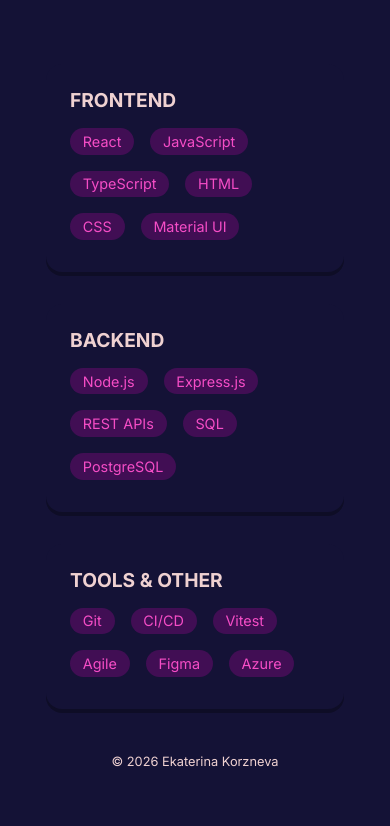
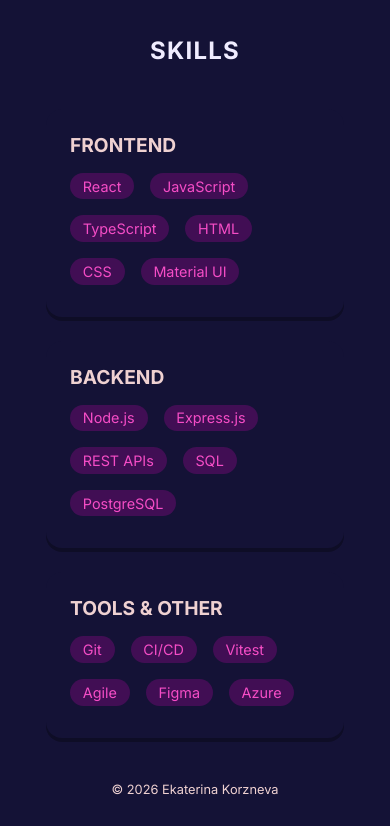
Before and after one commit to Eka1984/Portfolio-web-site, a plain HTML site: page skills.html in a window 390 px wide. Shown: the part 61-887 px from the top of the page. Before the commit the page ends 858 px from the top, so only its background shows below. Drawn offline with Linux system fonts and the light colour scheme.

Commit message:
Add page titles to About, Projects, and Skills sections; update styles for better layout

```diff
--- a/skills.html
+++ b/skills.html
@@ -58,6 +58,7 @@
 
       <section class="main">
         <div class="content-container">
+          <h1 class="page-title">Skills</h1>
           <div class="skills-container">
             <div class="skill-card">
               <h3>Frontend</h3>
--- a/style.css
+++ b/style.css
@@ -73,7 +73,6 @@
     left: 0;
     align-items: center;
     background: #141236;
-
     width: 100%;
     display: none;
   }
@@ -234,12 +233,13 @@
 .project-info h3 {
   font-size: 1.5rem;
   margin: 0;
-  color: #f54dc6;
+  color: #a19be0;
 }
 
 .project-info a {
   color: #efd1d1;
-  text-decoration: none;
+  text-decoration: underline;
+  text-underline-offset: 4px;
 }
 
 .project-info a:hover {
@@ -280,6 +280,8 @@
 
 .content-container {
   display: flex;
+  flex-direction: column;
+  align-items: center;
   flex: 1;
   width: 100%;
   max-width: 1200px;
@@ -329,9 +331,9 @@
 .skills-container {
   display: flex;
   flex-wrap: wrap;
-  gap: 2rem;
+  gap: 1.5rem;
   justify-content: center;
-  margin-top: 3rem;
+  margin-top: 1.5rem;
 }
 
 .skill-card {
@@ -546,3 +548,17 @@
   height: 1px;
   background-color: #4a4668;
 }
+
+.page-title {
+  color: #f0ecff;
+  font-size: clamp(2rem, 4vw, 3rem);
+  font-weight: 700;
+  letter-spacing: 0.05em;
+  text-transform: uppercase;
+}
+
+@media (max-width: 430px) {
+  .page-title {
+    font-size: 1.5rem;
+  }
+}
```
Also changed, not shown: about.html (+2 -1 lines), projects.html (+2 -1 lines).
